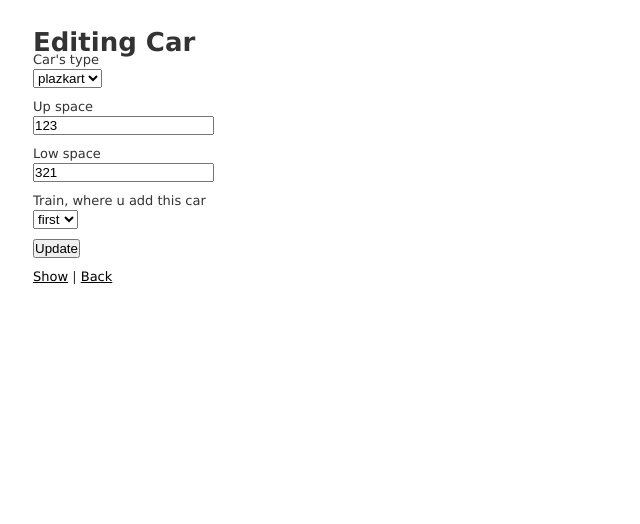
After one commit to BubuntuClu/trainsrep, a Rails app: page /cars/1/edit in a window 1280 px wide. The commit adds this page. Shown: the top 524 px of the page, without its empty margins (0-640 px from the left). Run offline with Rails 7, Linux system fonts and the light colour scheme; data comes from the database, SQL or seed files in the repository; both versions use the stored data as it was after the commit; style sheets or scripts are compiled from the project's sources; some libraries are stand-ins or nearby versions.

Commit message:
added work with cars

```diff
--- /dev/null
+++ b/app/controllers/cars_controller.rb
@@ -0,0 +1,48 @@
+class CarsController < ApplicationController
+  before_action :set_car, only: [:show, :edit, :update, :destroy]
+
+  def index
+    @cars = Car.all
+  end
+
+  def show
+  end
+
+  def new
+    @car = Car.new
+  end
+
+  def edit
+  end
+
+  def create
+    @car = Car.new(car_params)
+    if @car.save
+      redirect_to @car, notice: 'Car was successfully created.'
+    else
+      render :new
+    end
+  end
+
+  def update
+    if @car.update(car_params)
+      redirect_to @car, notice: 'Car was successfully updated.'
+    else
+      render :edit
+    end
+  end
+
+  def destroy
+    @car.destroy
+    redirect_to cars_url, notice: 'Car was successfully destroyed.'
+  end
+
+  private
+    def set_car
+      @car = Car.find(params[:id])
+    end
+
+    def car_params
+      params.require(:car).permit(:car_type, :up_space, :low_space, :train_id)
+    end
+end
--- a/app/models/train.rb
+++ b/app/models/train.rb
@@ -2,6 +2,8 @@ class Train < ApplicationRecord
   belongs_to :current_station, class_name: 'RailwayStation', foreign_key: :current_station_id
   belongs_to :route
   has_many :tickets
+  has_many :cars
+
 
   validates :number, presence: true
 end
--- /dev/null
+++ b/app/views/cars/_car.html.erb
@@ -0,0 +1,6 @@
+<tr>
+  <td><%= car.train.number %>: <%= car.car_type %>, <%= car.up_space  %>, <%= car.low_space %></td>
+  <td><%= link_to 'Show', car %></td>
+  <td><%= link_to 'Edit', edit_car_path(car) %></td>
+  <td><%= link_to 'Destroy', car, method: :delete, data: { confirm: 'Are you sure?' } %></td>
+</tr>
--- /dev/null
+++ b/app/views/cars/_form.html.erb
@@ -0,0 +1,28 @@
+<%= form_for(car) do |f| %>
+  <%= render 'common/errors', resource: car %>
+
+
+  <div class="field">
+    <%= f.label :car_type, "Car's type" %>
+    <%= f.select :car_type, ["plazkart","coupe"] %>
+  </div>
+
+  <div class="field">
+    <%= f.label :up_space %>
+    <%= f.text_field :up_space %>
+  </div>
+
+  <div class="field">
+    <%= f.label :low_space %>
+    <%= f.text_field :low_space %>
+  </div>
+
+    <div class="field">
+    <%= f.label :train, "Train, where u add this car" %>
+    <%= f.collection_select :train_id, Train.all, :id, :number %>
+  </div>
+
+  <div class="actions">
+    <%= f.submit "#{car.new_record? ? 'Create' : 'Update' }" %>
+  </div>
+<% end %>
--- /dev/null
+++ b/app/views/cars/edit.html.erb
@@ -0,0 +1,6 @@
+<h1>Editing Car</h1>
+
+<%= render 'form', car: @car %>
+
+<%= link_to 'Show', @car %> |
+<%= link_to 'Back', cars_path %>
--- /dev/null
+++ b/app/views/cars/new.html.erb
@@ -0,0 +1,5 @@
+<h1>New Car</h1>
+
+<%= render 'form', car: @car %>
+
+<%= link_to 'Back', cars_path %>
--- a/config/routes.rb
+++ b/config/routes.rb
@@ -2,6 +2,7 @@ Rails.application.routes.draw do
   resources :trains
   resources :routes
   resources :railway_stations
+  resources :cars
   get 'welcome/index'
   root 'welcome#index'
   # For details on the DSL available within this file, see http://guides.rubyonrails.org/routing.html
--- /dev/null
+++ b/db/migrate/20161202162907_add_car_to_train.rb
@@ -0,0 +1,5 @@
+class AddCarToTrain < ActiveRecord::Migration[5.0]
+  def change
+    add_belongs_to :cars, :train
+  end
+end
```
Also changed, not shown: app/models/car.rb (added, +7 -0 lines), app/views/cars/index.html.erb (added, +19 -0 lines), app/views/cars/show.html.erb (added, +17 -0 lines), app/views/trains/show.html.erb (+26 -0 lines), db/migrate/20161202162549_create_cars.rb (added, +11 -0 lines), test/fixtures/cars.yml (added, +11 -0 lines), test/models/car_test.rb (added, +7 -0 lines), db/development.sqlite3, db/schema.rb, 1 other file.
